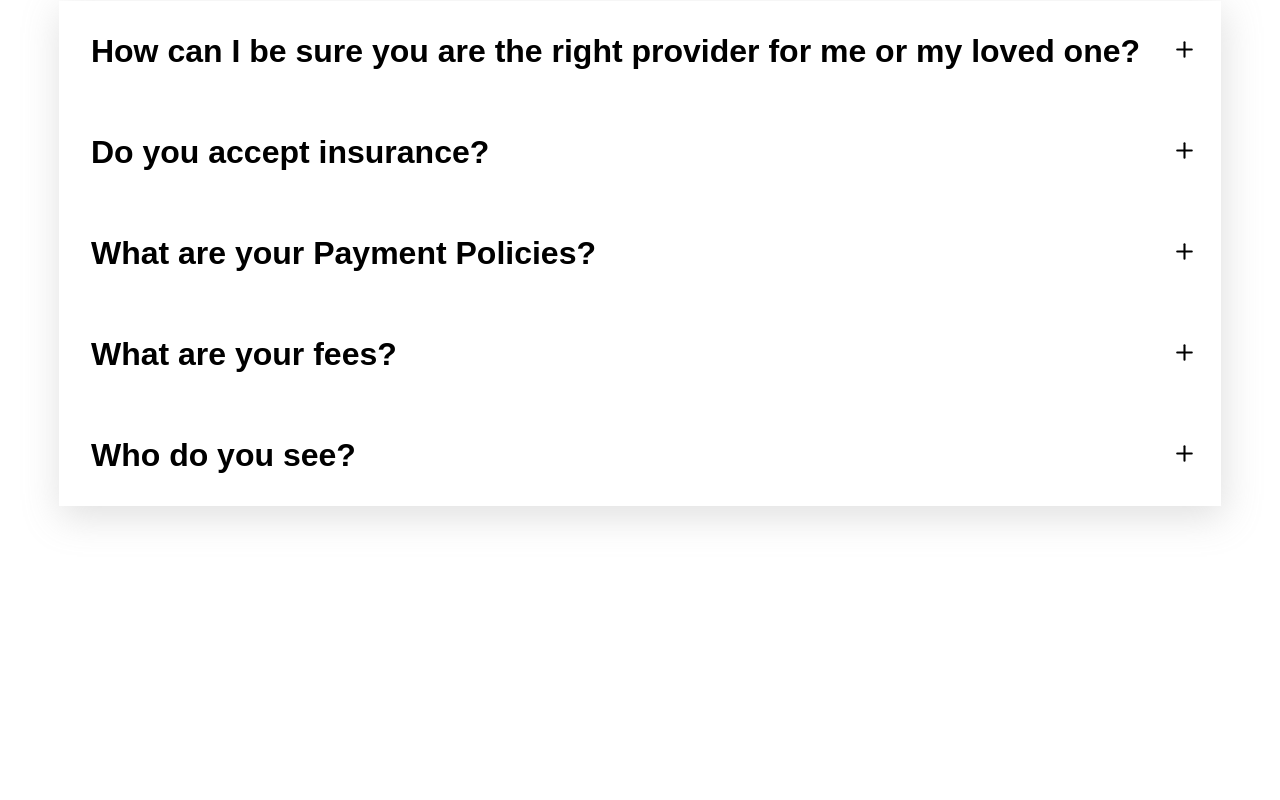
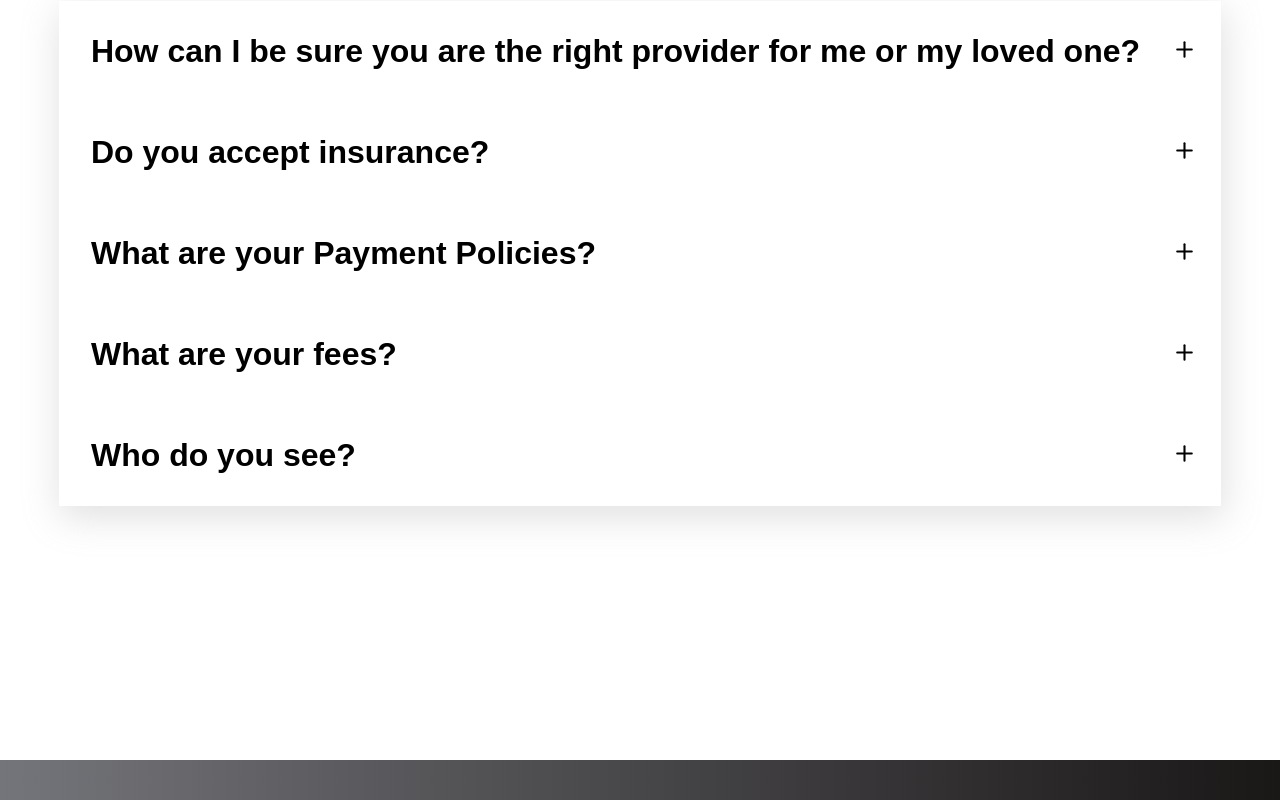
Before and after one commit to slcsta/resource-psych, a React (Create React App) app: page /resource-psych/faqs in a window 1280 px wide. Shown: the part 239-1039 px from the top of the page. Before the commit the page ends 999 px from the top, so only its background shows below. Built offline with nearby package versions, Linux system fonts and the light colour scheme.

Commit message:
added code to open button links in a new tab

```diff
--- a/src/components/Button.js
+++ b/src/components/Button.js
@@ -11,7 +11,7 @@
     const checkButtonSize = SIZES.includes(buttonSize) ? buttonSize : SIZES[0];
 
     return (
-        <a href="https://luminello.com/features/patient-client-portal/" className='btn-mobile'>
+        <a href="https://luminello.com/features/patient-client-portal/" target="_blank" rel='noopener noreferrer' className='btn-mobile'>
             <button
                 className={`btn ${checkButtonStyle} ${checkButtonSize}`}
                 onClick={onClick}
--- a/src/components/Footer.css
+++ b/src/components/Footer.css
@@ -1,9 +1,12 @@
 .footer-container {
+    position: relative;
     background: linear-gradient(90deg, rgb(116, 117, 122) 0%, rgb(26, 23, 23) 100%);
-    padding: 4em 0 2rem 0;
+    bottom: 0;
+    width: 100%;
+    height: 2.5rem;
+    /* padding: 4em 0 2rem 0; */
     display: flex;
-    flex-direction: column;
-    justify-content: center;
-    align-self: center;
-    position: fixed;
+    /* flex-direction: column; */
+    /* justify-content: center; */
+    /* align-self: center; */
 }
```
